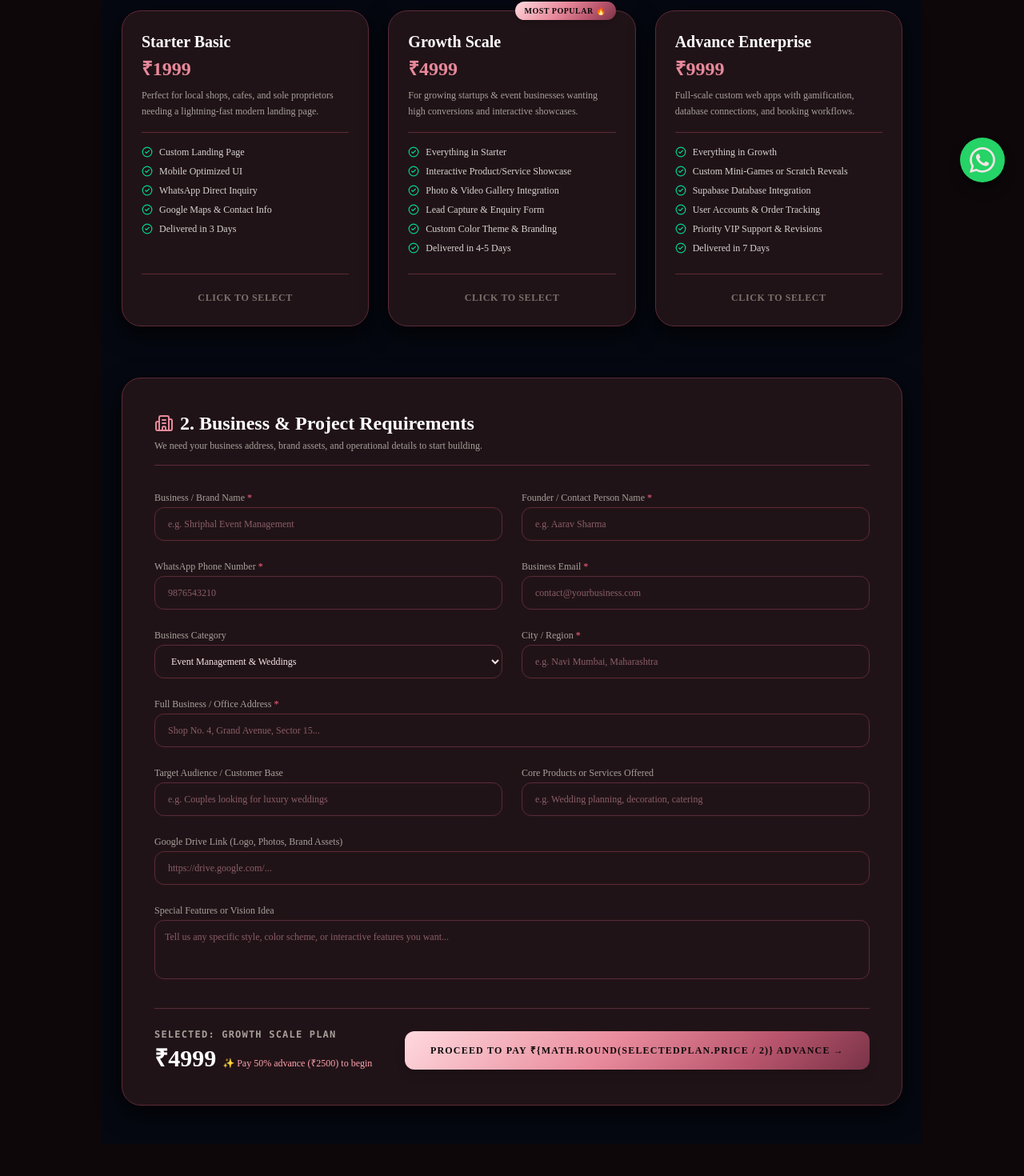
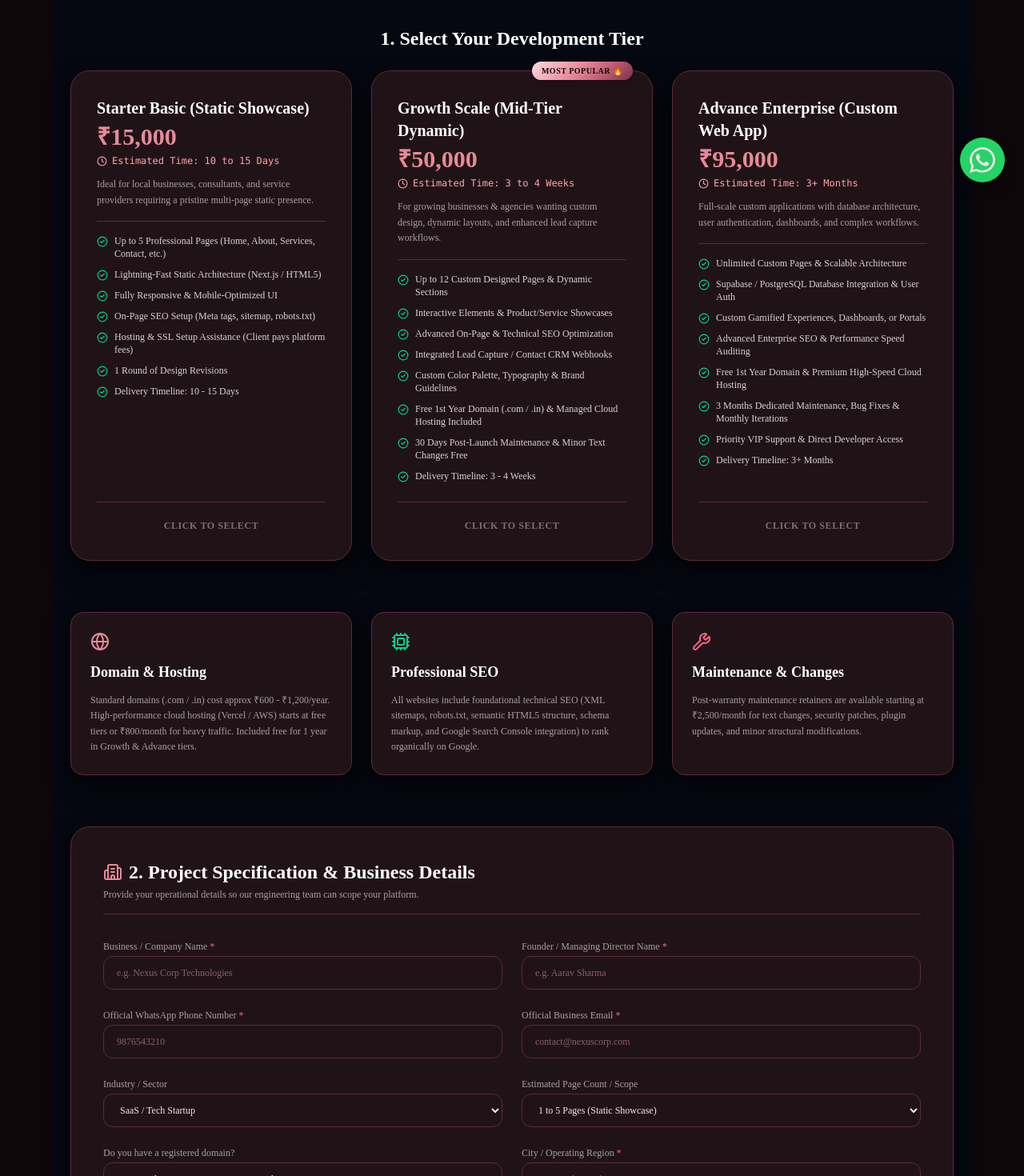
Before and after one commit to pixelssurprise/pixelssurprise, a Next.js app: page /startup in a window 1280 px wide. Shown: the part 548-2018 px from the top of the page at 80% size. Built offline with nearby package versions, Linux system fonts and the light colour scheme; no server answers.

Commit message:
Initial commit for birthday8 template

```diff
--- a/app/startup/page.tsx
+++ b/app/startup/page.tsx
@@ -3,16 +3,17 @@
 import { useState } from "react";
 import { useRouter } from "next/navigation";
 import { supabase } from "@/lib/supabaseClient";
-import { Rocket, CheckCircle2, ArrowRight, ShieldCheck, Building2, MapPin, Layers, Sparkles, X } from "lucide-react";
+import { Rocket, CheckCircle2, ArrowRight, ShieldCheck, Building2, Globe, Cpu, Wrench, Clock, Layers } from "lucide-react";
 
 export default function StartupGrowthPage() {
   const router = useRouter();
   const [loading, setLoading] = useState(false);
 
-  // Selected Plan State
-  const [selectedPlan, setSelectedPlan] = useState<{ name: string; price: number }>({
-    name: "Growth Scale Plan",
-    price: 4999,
+  // Selected Plan State (Higher Professional Pricing)
+  const [selectedPlan, setSelectedPlan] = useState<{ name: string; price: number; timeline: string }>({
+    name: "Growth Scale Plan (Mid-Tier)",
+    price: 50000,
+    timeline: "3 to 4 Weeks",
   });
 
   // Business Intake Form State
@@ -21,36 +22,66 @@ export default function StartupGrowthPage() {
     founderName: "",
     phone: "",
     email: "",
-    businessCategory: "Event Management & Weddings",
+    businessCategory: "SaaS / Tech Startup",
     businessAddress: "",
     city: "",
     pincode: "",
+    estimatedPages: "5 to 8 Pages",
+    domainNeeded: "Yes (Needs new domain assistance)",
     targetAudience: "",
     coreOfferings: "",
     driveLink: "",
-    socialLinks: "",
     specialRequirements: "",
   });
 
   const plans = [
     {
-      name: "Starter Basic",
-      price: 1999,
-      desc: "Perfect for local shops, cafes, and sole proprietors needing a lightning-fast modern landing page.",
-      features: ["Custom Landing Page", "Mobile Optimized UI", "WhatsApp Direct Inquiry", "Google Maps & Contact Info", "Delivered in 3 Days"],
+      name: "Starter Basic (Static Showcase)",
+      price: 15000,
+      timeline: "10 to 15 Days",
+      desc: "Ideal for local businesses, consultants, and service providers requiring a pristine multi-page static presence.",
+      features: [
+        "Up to 5 Professional Pages (Home, About, Services, Contact, etc.)",
+        "Lightning-Fast Static Architecture (Next.js / HTML5)",
+        "Fully Responsive & Mobile-Optimized UI",
+        "On-Page SEO Setup (Meta tags, sitemap, robots.txt)",
+        "Hosting & SSL Setup Assistance (Client pays platform fees)",
+        "1 Round of Design Revisions",
+        "Delivery Timeline: 10 - 15 Days",
+      ],
     },
     {
-      name: "Growth Scale",
-      price: 4999,
+      name: "Growth Scale (Mid-Tier Dynamic)",
+      price: 50000,
       popular: true,
-      desc: "For growing startups & event businesses wanting high conversions and interactive showcases.",
-      features: ["Everything in Starter", "Interactive Product/Service Showcase", "Photo & Video Gallery Integration", "Lead Capture & Enquiry Form", "Custom Color Theme & Branding", "Delivered in 4-5 Days"],
+      timeline: "3 to 4 Weeks",
+      desc: "For growing businesses & agencies wanting custom design, dynamic layouts, and enhanced lead capture workflows.",
+      features: [
+        "Up to 12 Custom Designed Pages & Dynamic Sections",
+        "Interactive Elements & Product/Service Showcases",
+        "Advanced On-Page & Technical SEO Optimization",
+        "Integrated Lead Capture / Contact CRM Webhooks",
+        "Custom Color Palette, Typography & Brand Guidelines",
+        "Free 1st Year Domain (.com / .in) & Managed Cloud Hosting Included",
+        "30 Days Post-Launch Maintenance & Minor Text Changes Free",
+        "Delivery Timeline: 3 - 4 Weeks",
+      ],
     },
     {
-      name: "Advance Enterprise",
-      price: 9999,
-      desc: "Full-scale custom web apps with gamification, database connections, and booking workflows.",
-      features: ["Everything in Growth", "Custom Mini-Games or Scratch Reveals", "Supabase Database Integration", "User Accounts & Order Tracking", "Priority VIP Support & Revisions", "Delivered in 7 Days"],
+      name: "Advance Enterprise (Custom Web App)",
+      price: 95000,
+      timeline: "3+ Months",
+      desc: "Full-scale custom applications with database architecture, user authentication, dashboards, and complex workflows.",
+      features: [
+        "Unlimited Custom Pages & Scalable Architecture",
+        "Supabase / PostgreSQL Database Integration & User Auth",
+        "Custom Gamified Experiences, Dashboards, or Portals",
+        "Advanced Enterprise SEO & Performance Speed Auditing",
+        "Free 1st Year Domain & Premium High-Speed Cloud Hosting",
+        "3 Months Dedicated Maintenance, Bug Fixes & Monthly Iterations",
+        "Priority VIP Support & Direct Developer Access",
+        "Delivery Timeline: 3+ Months",
+      ],
     },
   ];
 
@@ -73,14 +104,16 @@ export default function StartupGrowthPage() {
       delivery_status: "processing",
       items: {
         package_name: selectedPlan.name,
+        estimated_timeline: selectedPlan.timeline,
         business_details: {
           business_name: formData.businessName,
           category: formData.businessCategory,
           address: `${formData.businessAddress}, ${formData.city} - ${formData.pincode}`,
+          estimated_pages: formData.estimatedPages,
+          domain_assistance: formData.domainNeeded,
           target_audience: formData.targetAudience,
           core_offerings: formData.coreOfferings,
           drive_link: formData.driveLink,
-          social_links: formData.socialLinks,
           special_requirements: formData.specialRequirements,
         },
       },
@@ -97,30 +130,30 @@ export default function StartupGrowthPage() {
   };
 
   return (
-    <div className="min-h-screen bg-[#050811] text-[#fcebed] px-4 sm:px-6 py-12 max-w-5xl mx-auto space-y-16">
+    <div className="min-h-screen bg-[#050811] text-[#fcebed] px-4 sm:px-6 py-12 max-w-6xl mx-auto space-y-16">
 
       {/* Hero Section */}
       <div className="text-center space-y-4 max-w-3xl mx-auto">
         <div className="inline-flex items-center gap-1.5 px-4 py-1.5 rounded-full bg-[#131b2e] border border-[#3b5078] text-rose-200 text-xs font-mono uppercase tracking-widest mx-auto shadow-lg">
-          <Rocket size={14} className="text-brand-gold" /> PixelsSurprise Business & Startup Engine
+          <Rocket size={14} className="text-brand-gold" /> PixelsSurprise Enterprise Web Engineering
         </div>
         <h1 className="font-serif text-3xl sm:text-6xl font-bold text-white leading-tight">
-          Scale Your Business With <span className="text-transparent bg-clip-text bg-rose-gradient">High-Impact Websites</span>
+          Enterprise-Grade Web Solutions For <span className="text-transparent bg-clip-text bg-rose-gradient">Ambitious Businesses</span>
         </h1>
         <p className="text-sm sm:text-base text-stone-400 leading-relaxed">
-          From basic landing pages to advanced interactive web apps, we build custom digital experiences that turn visitors into loyal customers. Select your plan and share your business vision below.
+          We architect, design, and scale high-performance digital platforms. Complete transparency on hosting, domain registration, SEO, and ongoing maintenance.
         </p>
       </div>
 
-      {/* Step 1: Choose Plan */}
+      {/* Step 1: Choose Tiered Plan */}
       <div className="space-y-6">
-        <h2 className="font-serif text-2xl font-bold text-white text-center">1. Choose Your Growth Plan</h2>
+        <h2 className="font-serif text-2xl font-bold text-white text-center">1. Select Your Development Tier</h2>
         <div className="grid grid-cols-1 md:grid-cols-3 gap-6">
           {plans.map((plan) => (
             <div
               key={plan.name}
-              onClick={() => setSelectedPlan({ name: plan.name, price: plan.price })}
-              className={`bg-brand-card border rounded-3xl p-6 flex flex-col justify-between cursor-pointer transition shadow-xl relative ${
+              onClick={() => setSelectedPlan({ name: plan.name, price: plan.price, timeline: plan.timeline })}
+              className={`bg-brand-card border rounded-3xl p-6 sm:p-8 flex flex-col justify-between cursor-pointer transition shadow-xl relative ${
                 selectedPlan.name === plan.name ? "border-rose-400 ring-2 ring-rose-500/30 bg-[#140b15]" : "border-brand-border hover:border-stone-500"
               }`}
             >
@@ -132,13 +165,16 @@ export default function StartupGrowthPage() {
               <div className="space-y-4">
                 <div>
                   <h3 className="font-serif text-xl font-bold text-white">{plan.name}</h3>
-                  <div className="text-2xl font-bold text-brand-gold font-serif mt-1">₹{plan.price}</div>
-                  <p className="text-xs text-stone-400 mt-2 leading-relaxed">{plan.desc}</p>
+                  <div className="text-3xl font-bold text-brand-gold font-serif mt-1">₹{plan.price.toLocaleString("en-IN")}</div>
+                  <div className="flex items-center gap-1.5 text-xs text-rose-300 font-mono mt-1">
+                    <Clock size={13} /> Estimated Time: {plan.timeline}
+                  </div>
+                  <p className="text-xs text-stone-400 mt-3 leading-relaxed">{plan.desc}</p>
                 </div>
-                <div className="space-y-2 pt-4 border-t border-brand-border text-xs">
+                <div className="space-y-2.5 pt-4 border-t border-brand-border text-xs">
                   {plan.features.map((feat, idx) => (
-                    <div key={idx} className="flex items-center gap-2 text-stone-300">
-                      <CheckCircle2 size={14} className="text-emerald-400 shrink-0" />
+                    <div key={idx} className="flex items-start gap-2 text-stone-300">
+                      <CheckCircle2 size={14} className="text-emerald-400 shrink-0 mt-0.5" />
                       <span>{feat}</span>
                     </div>
                   ))}
@@ -146,7 +182,7 @@ export default function StartupGrowthPage() {
               </div>
               <div className="mt-6 pt-4 border-t border-brand-border text-center">
                 <span className={`text-xs font-bold uppercase tracking-wider ${selectedPlan.name === plan.name ? "text-rose-300" : "text-stone-500"}`}>
-                  {selectedPlan.name === plan.name ? "✓ Selected Plan" : "Click to Select"}
+                  {selectedPlan.name === plan.name ? "✓ Selected Tier" : "Click to Select"}
                 </span>
               </div>
             </div>
@@ -154,21 +190,48 @@ export default function StartupGrowthPage() {
         </div>
       </div>
 
-      {/* Step 2: Business & Address Intake Form */}
+      {/* Operational Transparency Guide: Hosting, Domain & Maintenance */}
+      <div className="grid grid-cols-1 md:grid-cols-3 gap-6">
+        <div className="bg-brand-card border border-brand-border p-6 rounded-2xl space-y-3">
+          <Globe className="text-brand-gold" size={24} />
+          <h3 className="font-serif text-lg font-bold text-white">Domain & Hosting</h3>
+          <p className="text-xs text-stone-400 leading-relaxed">
+            Standard domains (.com / .in) cost approx ₹600 - ₹1,200/year. High-performance cloud hosting (Vercel / AWS) starts at free tiers or ₹800/month for heavy traffic. Included free for 1 year in Growth & Advance tiers.
+          </p>
+        </div>
+
+        <div className="bg-brand-card border border-brand-border p-6 rounded-2xl space-y-3">
+          <Cpu className="text-emerald-400" size={24} />
+          <h3 className="font-serif text-lg font-bold text-white">Professional SEO</h3>
+          <p className="text-xs text-stone-400 leading-relaxed">
+            All websites include foundational technical SEO (XML sitemaps, robots.txt, semantic HTML5 structure, schema markup, and Google Search Console integration) to rank organically on Google.
+          </p>
+        </div>
+
+        <div className="bg-brand-card border border-brand-border p-6 rounded-2xl space-y-3">
+          <Wrench className="text-rose-400" size={24} />
+          <h3 className="font-serif text-lg font-bold text-white">Maintenance & Changes</h3>
+          <p className="text-xs text-stone-400 leading-relaxed">
+            Post-warranty maintenance retainers are available starting at ₹2,500/month for text changes, security patches, plugin updates, and minor structural modifications.
+          </p>
+        </div>
+      </div>
+
+      {/* Step 2: Project Intake Form */}
       <form onSubmit={handleSubmit} className="bg-brand-card border border-brand-border rounded-3xl p-6 sm:p-10 shadow-2xl space-y-8">
         <div className="border-b border-brand-border pb-4">
           <h2 className="font-serif text-2xl font-bold text-white flex items-center gap-2">
-            <Building2 className="text-brand-gold" size={24} /> 2. Business & Project Requirements
+            <Building2 className="text-brand-gold" size={24} /> 2. Project Specification & Business Details
           </h2>
-          <p className="text-xs text-stone-400 mt-1">We need your business address, brand assets, and operational details to start building.</p>
+          <p className="text-xs text-stone-400 mt-1">Provide your operational details so our engineering team can scope your platform.</p>
         </div>
 
         <div className="grid grid-cols-1 sm:grid-cols-2 gap-6 text-xs">
           <div>
-            <label className="block text-stone-400 mb-1">Business / Brand Name <span className="text-rose-400">*</span></label>
+            <label className="block text-stone-400 mb-1">Business / Company Name <span className="text-rose-400">*</span></label>
             <input
               type="text"
-              placeholder="e.g. Shriphal Event Management"
+              placeholder="e.g. Nexus Corp Technologies"
               value={formData.businessName}
               onChange={(e) => setFormData({ ...formData, businessName: e.target.value })}
               className="w-full bg-[#050811] border border-brand-border rounded-xl px-4 py-3 text-white"
@@ -177,7 +240,7 @@ export default function StartupGrowthPage() {
           </div>
 
           <div>
-            <label className="block text-stone-400 mb-1">Founder / Contact Person Name <span className="text-rose-400">*</span></label>
+            <label className="block text-stone-400 mb-1">Founder / Managing Director Name <span className="text-rose-400">*</span></label>
             <input
               type="text"
               placeholder="e.g. Aarav Sharma"
@@ -189,7 +252,7 @@ export default function StartupGrowthPage() {
           </div>
 
           <div>
-            <label className="block text-stone-400 mb-1">WhatsApp Phone Number <span className="text-rose-400">*</span></label>
+            <label className="block text-stone-400 mb-1">Official WhatsApp Phone Number <span className="text-rose-400">*</span></label>
             <input
               type="tel"
               placeholder="9876543210"
@@ -201,10 +264,10 @@ export default function StartupGrowthPage() {
           </div>
 
           <div>
-            <label className="block text-stone-400 mb-1">Business Email <span className="text-rose-400">*</span></label>
+            <label className="block text-stone-400 mb-1">Official Business Email <span className="text-rose-400">*</span></label>
             <input
               type="email"
-              placeholder="contact@yourbusiness.com"
+              placeholder="contact@nexuscorp.com"
               value={formData.email}
               onChange={(e) => setFormData({ ...formData, email: e.target.value })}
               className="w-full bg-[#050811] border border-brand-border rounded-xl px-4 py-3 text-white"
@@ -213,26 +276,51 @@ export default function StartupGrowthPage() {
           </div>
 
           <div>
-            <label className="block text-stone-400 mb-1">Business Category</label>
+            <label className="block text-stone-400 mb-1">Industry / Sector</label>
             <select
               value={formData.businessCategory}
               onChange={(e) => setFormData({ ...formData, businessCategory: e.target.value })}
               className="w-full bg-[#050811] border border-brand-border rounded-xl px-4 py-3 text-white cursor-pointer"
             >
+              <option value="SaaS / Tech Startup">SaaS / Tech Startup</option>
               <option value="Event Management & Weddings">Event Management & Weddings</option>
-              <option value="SaaS / Tech Startup">SaaS / Tech Startup</option>
-              <option value="Retail & E-commerce Store">Retail & E-commerce Store</option>
-              <option value="Café, Bakery & Hospitality">Café, Bakery & Hospitality</option>
+              <option value="Corporate & Consulting Agency">Corporate & Consulting Agency</option>
+              <option value="Retail & E-commerce Platform">Retail & E-commerce Platform</option>
               <option value="Real Estate & Construction">Real Estate & Construction</option>
-              <option value="Other Service Business">Other Service Business</option>
+              <option value="Healthcare & Hospitality">Healthcare & Hospitality</option>
             </select>
           </div>
 
           <div>
-            <label className="block text-stone-400 mb-1">City / Region <span className="text-rose-400">*</span></label>
+            <label className="block text-stone-400 mb-1">Estimated Page Count / Scope</label>
+            <select
+              value={formData.estimatedPages}
+              onChange={(e) => setFormData({ ...formData, estimatedPages: e.target.value })}
+              className="w-full bg-[#050811] border border-brand-border rounded-xl px-4 py-3 text-white cursor-pointer"
+            >
+              <option value="1 to 5 Pages (Static)">1 to 5 Pages (Static Showcase)</option>
+              <option value="5 to 12 Pages (Dynamic)">5 to 12 Pages (Dynamic Growth)</option>
+              <option value="12+ Pages / Full Web App">12+ Pages / Full Web App (Enterprise)</option>
+            </select>
+          </div>
+
+          <div>
+            <label className="block text-stone-400 mb-1">Do you have a registered domain?</label>
+            <select
+              value={formData.domainNeeded}
+              onChange={(e) => setFormData({ ...formData, domainNeeded: e.target.value })}
+              className="w-full bg-[#050811] border border-brand-border rounded-xl px-4 py-3 text-white cursor-pointer"
+            >
+              <option value="Yes (Needs new domain assistance)">Yes, need assistance registering a new domain</option>
+              <option value="Already have domain">Already own an active domain</option>
+            </select>
+          </div>
+
+          <div>
+            <label className="block text-stone-400 mb-1">City / Operating Region <span className="text-rose-400">*</span></label>
             <input
               type="text"
-              placeholder="e.g. Navi Mumbai, Maharashtra"
+              placeholder="e.g. Mumbai, India"
               value={formData.city}
               onChange={(e) => setFormData({ ...formData, city: e.target.value })}
               className="w-full bg-[#050811] border border-brand-border rounded-xl px-4 py-3 text-white"
@@ -241,10 +329,10 @@ export default function StartupGrowthPage() {
           </div>
 
           <div className="sm:col-span-2">
-            <label className="block text-stone-400 mb-1">Full Business / Office Address <span className="text-rose-400">*</span></label>
+            <label className="block text-stone-400 mb-1">Registered Business Address <span className="text-rose-400">*</span></label>
             <input
               type="text"
-              placeholder="Shop No. 4, Grand Avenue, Sector 15..."
+              placeholder="Office No. 12, Tech Park, Bandra Kurla Complex..."
               value={formData.businessAddress}
               onChange={(e) => setFormData({ ...formData, businessAddress: e.target.value })}
               className="w-full bg-[#050811] border border-brand-border rounded-xl px-4 py-3 text-white"
@@ -252,30 +340,8 @@ export default function StartupGrowthPage() {
             />
           </div>
 
-          <div>
-            <label className="block text-stone-400 mb-1">Target Audience / Customer Base</label>
-            <input
-              type="text"
-              placeholder="e.g. Couples looking for luxury weddings"
-              value={formData.targetAudience}
-              onChange={(e) => setFormData({ ...formData, targetAudience: e.target.value })}
-              className="w-full bg-[#050811] border border-brand-border rounded-xl px-4 py-3 text-white"
-            />
-          </div>
-
-          <div>
-            <label className="block text-stone-400 mb-1">Core Products or Services Offered</label>
-            <input
-              type="text"
-              placeholder="e.g. Wedding planning, decoration, catering"
-              value={formData.coreOfferings}
-              onChange={(e) => setFormData({ ...formData, coreOfferings: e.target.value })}
-              className="w-full bg-[#050811] border border-brand-border rounded-xl px-4 py-3 text-white"
-            />
-          </div>
-
           <div className="sm:col-span-2">
-            <label className="block text-stone-400 mb-1">Google Drive Link (Logo, Photos, Brand Assets)</label>
+            <label className="block text-stone-400 mb-1">Google Drive Link (Logo, Brand Assets, Content)</label>
             <input
               type="text"
               placeholder="https://drive.google.com/..."
@@ -286,10 +352,10 @@ export default function StartupGrowthPage() {
           </div>
 
           <div className="sm:col-span-2">
-            <label className="block text-stone-400 mb-1">Special Features or Vision Idea</label>
+            <label className="block text-stone-400 mb-1">Detailed Scope & Functional Requirements</label>
             <textarea
-              rows={3}
-              placeholder="Tell us any specific style, color scheme, or interactive features you want..."
+              rows={4}
+              placeholder="Describe your target audience, required features, reference websites, and specific technical expectations..."
               value={formData.specialRequirements}
               onChange={(e) => setFormData({ ...formData, specialRequirements: e.target.value })}
               className="w-full bg-[#050811] border border-brand-border rounded-xl p-3 text-white resize-none"
@@ -300,10 +366,10 @@ export default function StartupGrowthPage() {
         {/* Pricing & Submission Summary */}
         <div className="pt-6 border-t border-brand-border flex flex-col sm:flex-row items-center justify-between gap-6">
           <div>
-            <span className="text-xs uppercase tracking-widest text-stone-400 font-semibold font-mono block">Selected: {selectedPlan.name}</span>
+            <span className="text-xs uppercase tracking-widest text-stone-400 font-semibold font-mono block">Selected Tier: {selectedPlan.name}</span>
             <div className="flex items-baseline gap-2 mt-1">
-              <span className="text-3xl font-serif text-white font-bold">₹{selectedPlan.price}</span>
-              <span className="text-xs text-rose-300">✨ Pay 50% advance (₹{Math.round(selectedPlan.price / 2)}) to begin</span>
+              <span className="text-3xl font-serif text-white font-bold">₹{selectedPlan.price.toLocaleString("en-IN")}</span>
+              <span className="text-xs text-rose-300">✨ Pay 50% advance (₹{Math.round(selectedPlan.price / 2).toLocaleString("en-IN")}) to initiate development</span>
             </div>
           </div>
 
@@ -312,7 +378,7 @@ export default function StartupGrowthPage() {
             disabled={loading}
             className="w-full sm:w-auto px-8 py-4 rounded-xl bg-rose-gradient text-stone-950 font-bold uppercase tracking-widest text-xs hover:opacity-95 transition shadow-lg cursor-pointer disabled:opacity-50 flex items-center justify-center gap-2"
           >
-            {loading ? "Processing..." : `Proceed to Pay ₹{Math.round(selectedPlan.price / 2)} Advance →`}
+            {loading ? "Processing..." : `Proceed to Pay ₹{Math.round(selectedPlan.price / 2).toLocaleString("en-IN")} Advance →`}
           </button>
         </div>
 
```
